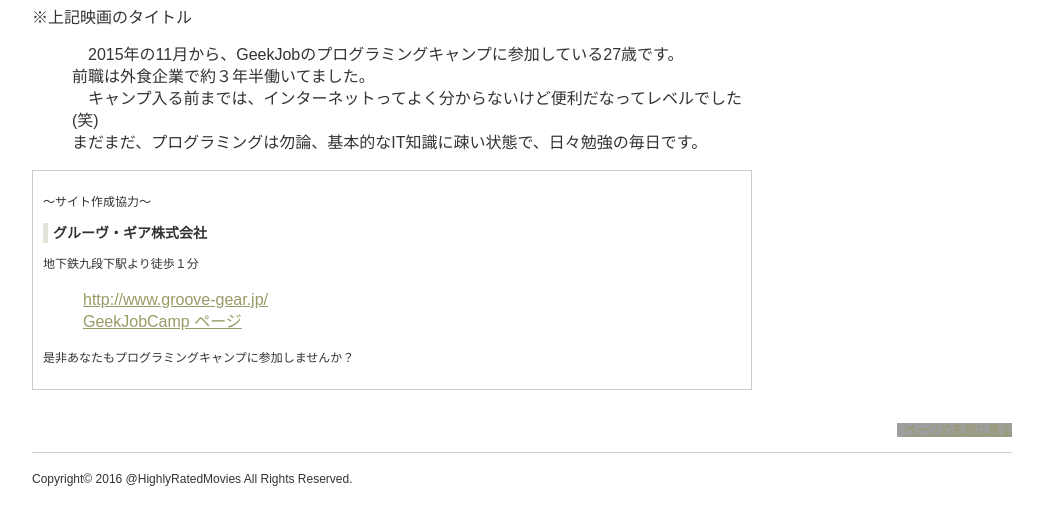
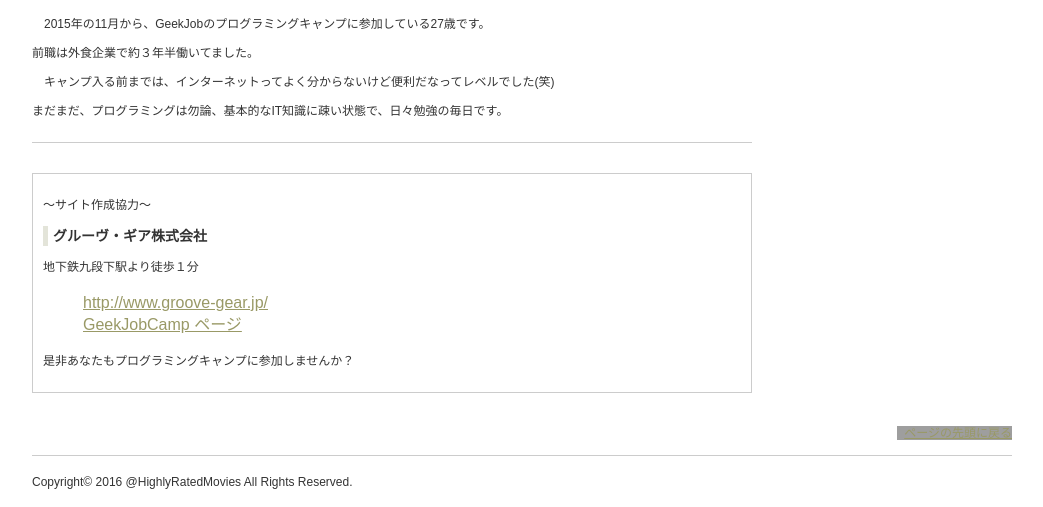
Before and after one commit to Taka-Haru/Highly-rated-movies, a PHP site: page /develop/app/introduction.php in a window 1280 px wide. Shown: the part 705-1212 px from the top of the page, without its empty margins (118-1161 px from the left). Before the commit the page ends 1191 px from the top, so only its background shows below. Run offline with PHP 8.4, Linux system fonts and the light colour scheme; grey boxes are pictures that could not be loaded.

Commit message:
画面遷移追記とリスト文削除変更

```diff
--- a/app/introduction.php
+++ b/app/introduction.php
@@ -17,7 +17,7 @@
         <li><a href="http://localhost/develop/HighlyRatedMovies/app/index.php">ホーム</a></li>
         <li class="current"><a href="http://localhost/develop/HighlyRatedMovies/app/introduction.php">自己紹介</a></li>
         <li><a href="http://localhost/develop/HighlyRatedMovies/app/explanation.php">このサイトについて</a></li>
-        <li><a href="http://localhost/develop/HighlyRatedMovies/app/index.php">お問い合わせ</a></li>
+        <li><a href="http://localhost/develop/HighlyRatedMovies/app/contact.php">お問い合わせ</a></li>
       </ul>
     </nav>
   </header>
@@ -35,18 +35,16 @@
           <h3 class="heading-typeB">〜 GeekJobCamp 第一期生 〜</h3>
           <!-- <figure> -->
             <img src="../image/sub21.jpg" alt="ランダムで映画ジャケが表示されます" width="720" height="390">
-              <figcaption>※上記映画のタイトル</figcaption>
           <!-- </figure> -->
-        </section
+        </section>
 
         <section class="articleDetailBody">
-          <ul>
-            <li>　2015年の11月から、GeekJobのプログラミングキャンプに参加している27歳です。</li>
-            <li>前職は外食企業で約３年半働いてました。</li>
-            <li>　キャンプ入る前までは、インターネットってよく分からないけど便利だなってレベルでした(笑)</li>
-            <li>まだまだ、プログラミングは勿論、基本的なIT知識に疎い状態で、日々勉強の毎日です。</li>
-          </ul>
+            <p>　2015年の11月から、GeekJobのプログラミングキャンプに参加している27歳です。</p>
+            <p>前職は外食企業で約３年半働いてました。</p>
+            <p>　キャンプ入る前までは、インターネットってよく分からないけど便利だなってレベルでした(笑)</p>
+            <p>まだまだ、プログラミングは勿論、基本的なIT知識に疎い状態で、日々勉強の毎日です。</p>
         </section>
+
 
         <footer class="articleDetailFoot">
           <aside>
```
